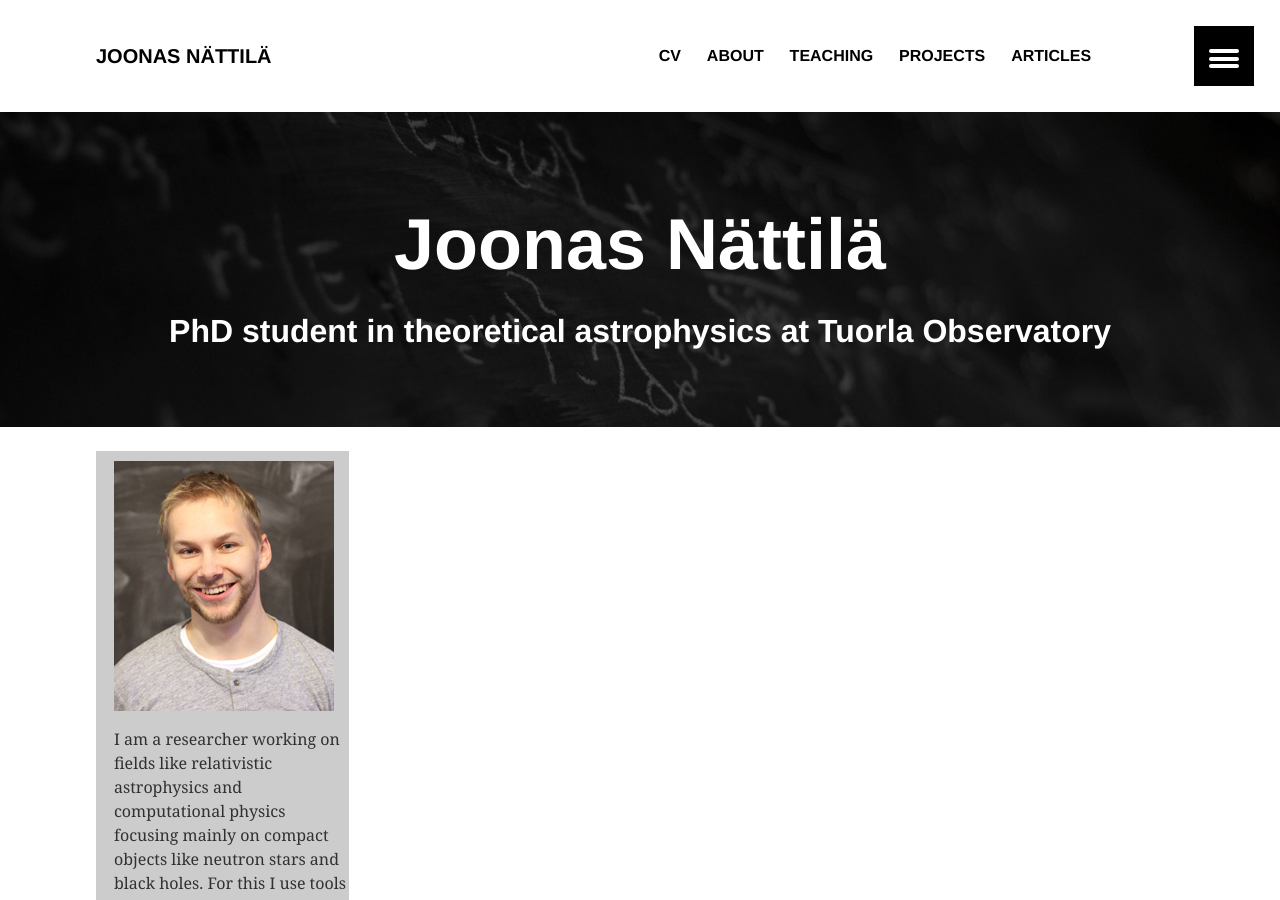
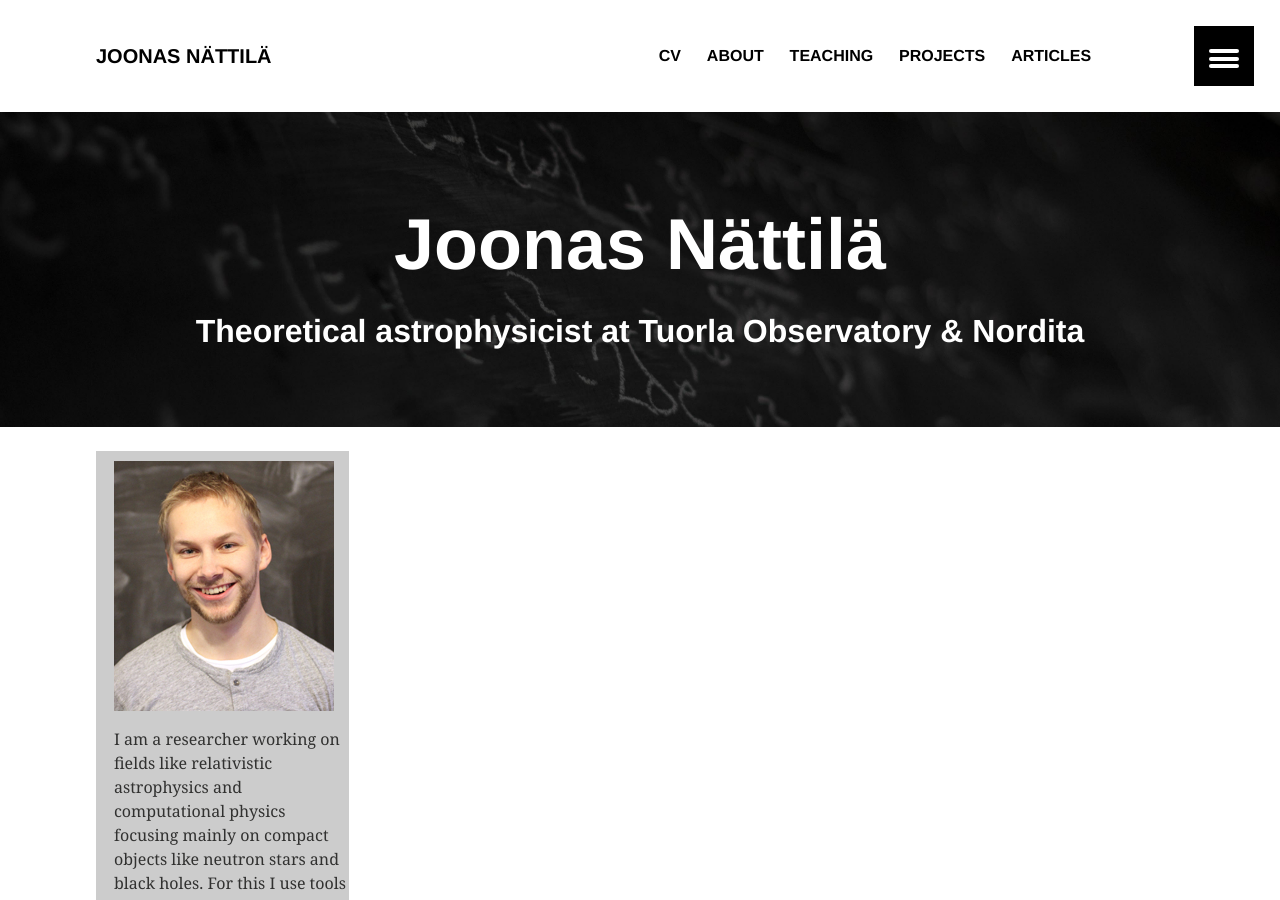
Before and after one commit to natj/natj.github.io, a Jekyll site: the page built from index.md, in a window 1280 px wide and 900 px high. Built offline with Jekyll 4.4.1, drawn with Linux system fonts in a browser that asks for light colours.

Commit message:
tweak heading

```diff
--- a/_layouts/home.html
+++ b/_layouts/home.html
@@ -53,7 +53,7 @@
     <div class="page-lead" style="background-image:url({{ site.url }}/images/{{ page.image.feature }})">
       <div class="wrap page-lead-content">
         <h1>Joonas Nättilä</h1>
-        <h2>PhD student in theoretical astrophysics at Tuorla Observatory</h2>
+        <h2>Theoretical astrophysicist at Tuorla Observatory & Nordita</h2>
       </div><!-- /.page-lead-content -->
     </div><!-- /.page-lead -->
     {% endif %}
```
